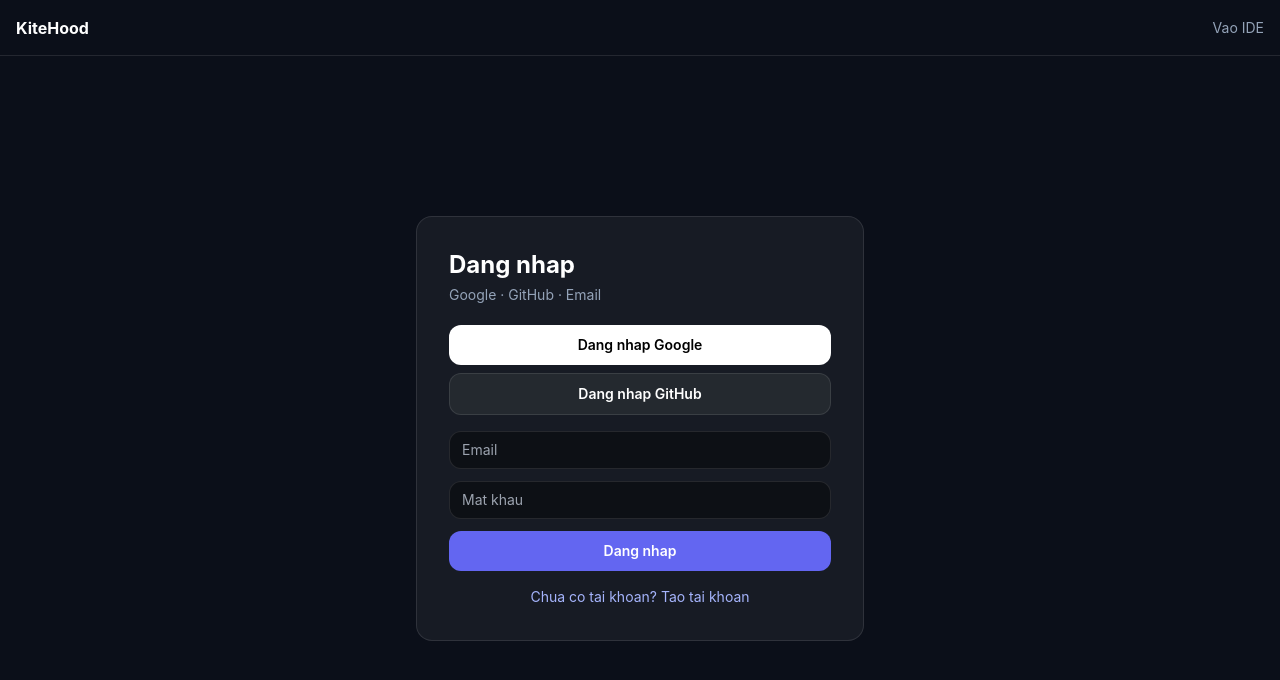
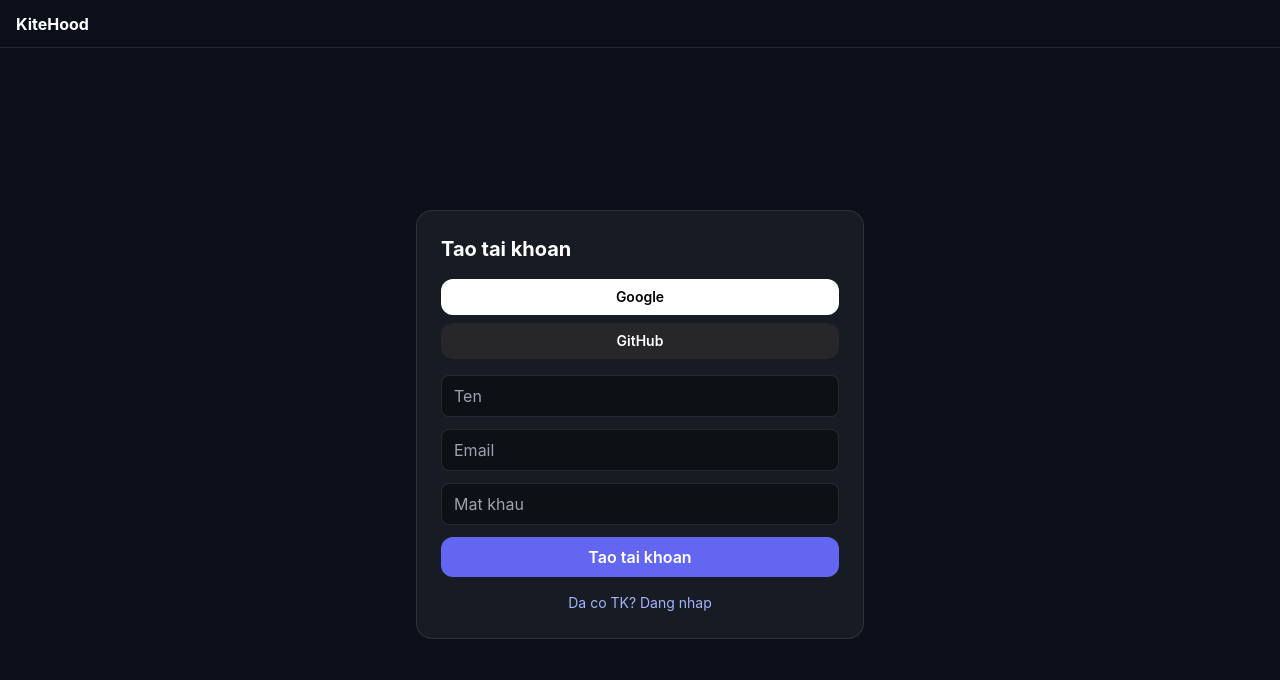
Before and after one commit to khanhgia971-spec/kitehood, a React (Vite) app in the folder apps/web/: page /login in a window 1280 px wide. Shown: the top 680 px of the page. Built offline with nearby package versions, Linux system fonts and the light colour scheme; a web font is replaced by a local one.

Commit message:
fix: create account on register/oauth, protect admin ban, force session

```diff
--- a/apps/web/src/App.tsx
+++ b/apps/web/src/App.tsx
@@ -18,13 +18,18 @@ function OAuthCatcher() {
   const navigate = useNavigate();
   const applyTokenFromUrl = useAuthStore((s) => s.applyTokenFromUrl);
   useEffect(() => {
-    if (!new URLSearchParams(window.location.search).get('token')) return;
+    const token = new URLSearchParams(location.search).get('token');
+    if (!token) return;
     let done = false;
-    const go = () => { if (!done) { done = true; navigate('/code', { replace: true }); } };
-    const t = window.setTimeout(go, 2000);
+    const go = () => {
+      if (done) return;
+      done = true;
+      navigate('/code', { replace: true });
+    };
+    const timer = setTimeout(go, 1500);
     (async () => {
       try { await applyTokenFromUrl(); } catch (e) { console.error(e); }
-      finally { clearTimeout(t); go(); }
+      finally { clearTimeout(timer); go(); }
     })();
   }, [applyTokenFromUrl, navigate]);
   return null;
@@ -36,11 +41,11 @@ export default function App() {
     document.title = 'KiteHood';
   }, []);
   const user = useAuthStore((s) => s.user);
-  const ban = useAdminModStore((s) => s.isBanned(user?.id, user?.email));
+  const ban = useAdminModStore((s) => s.isBanned?.(user?.id, user?.email));
   return (
     <>
       <OAuthCatcher />
-      {ban && <BanLockScreen ban={ban} />}
+      {ban ? <BanLockScreen ban={ban} /> : null}
       <Routes>
         <Route path="/" element={<LandingPage />} />
         <Route path="/code" element={<IDELayout />} />
--- a/apps/web/src/components/auth/LoginPage.tsx
+++ b/apps/web/src/components/auth/LoginPage.tsx
@@ -8,7 +8,7 @@ export function LoginPage() {
   const register = useAuthStore((s) => s.register);
   const applyTokenFromUrl = useAuthStore((s) => s.applyTokenFromUrl);
   const user = useAuthStore((s) => s.user);
-  const [mode, setMode] = useState<'login' | 'register'>('login');
+  const [mode, setMode] = useState<'login' | 'register'>('register');
   const [email, setEmail] = useState('');
   const [password, setPassword] = useState('');
   const [name, setName] = useState('');
@@ -16,17 +16,17 @@ export function LoginPage() {
   const [busy, setBusy] = useState(false);
 
   useEffect(() => {
-    if (user) navigate('/code', { replace: true });
+    if (user?.token || user) navigate('/code', { replace: true });
   }, [user, navigate]);
 
   useEffect(() => {
-    if (!new URLSearchParams(window.location.search).get('token')) return;
+    if (!new URLSearchParams(location.search).get('token')) return;
     (async () => {
       try {
         await applyTokenFromUrl();
         navigate('/code', { replace: true });
-      } catch (ex: any) {
-        setErr(ex?.message || 'OAuth loi');
+      } catch (e: any) {
+        setErr(e?.message || 'OAuth loi');
       }
     })();
   }, [applyTokenFromUrl, navigate]);
@@ -47,33 +47,28 @@ export function LoginPage() {
   }
 
   return (
-    <div className="min-h-screen flex flex-col bg-[#0b0f19] text-white">
-      <header className="h-14 border-b border-white/10 flex items-center px-4">
+    <div className="min-h-screen bg-[#0b0f19] text-white flex flex-col">
+      <header className="h-12 px-4 flex items-center border-b border-white/10">
         <Link to="/" className="font-bold">KiteHood</Link>
-        <Link to="/code" className="ml-auto text-sm text-slate-400">Vao IDE</Link>
       </header>
       <div className="flex-1 flex items-center justify-center p-4">
-        <div className="w-full max-w-md rounded-2xl border border-white/10 bg-white/5 p-8">
-          <h1 className="text-2xl font-bold mb-1">{mode === 'login' ? 'Dang nhap' : 'Tao tai khoan'}</h1>
-          <p className="text-sm text-slate-400 mb-5">Google · GitHub · Email</p>
-
-          <a href="/api/auth/google" className="block w-full mb-2 py-2.5 rounded-xl bg-white text-black text-center font-semibold text-sm">Dang nhap Google</a>
-          <a href="/api/auth/github" className="block w-full mb-4 py-2.5 rounded-xl bg-[#24292f] text-center font-semibold text-sm border border-white/10">Dang nhap GitHub</a>
-
-          <form onSubmit={submit}>
+        <div className="w-full max-w-md p-6 rounded-2xl border border-white/10 bg-white/5">
+          <h1 className="text-xl font-bold mb-4">{mode === 'register' ? 'Tao tai khoan' : 'Dang nhap'}</h1>
+          <a href="/api/auth/google" className="block mb-2 py-2 rounded-xl bg-white text-black text-center font-semibold text-sm">Google</a>
+          <a href="/api/auth/github" className="block mb-4 py-2 rounded-xl bg-zinc-800 text-center font-semibold text-sm">GitHub</a>
+          <form onSubmit={submit} className="space-y-3">
             {mode === 'register' && (
-              <input className="w-full mb-3 px-3 py-2 rounded-xl bg-black/40 border border-white/10 text-sm" placeholder="Ten hien thi" value={name} onChange={(e) => setName(e.target.value)} />
+              <input className="w-full px-3 py-2 rounded-lg bg-black/40 border border-white/10" placeholder="Ten" value={name} onChange={(e) => setName(e.target.value)} />
             )}
-            <input type="email" required className="w-full mb-3 px-3 py-2 rounded-xl bg-black/40 border border-white/10 text-sm" placeholder="Email" value={email} onChange={(e) => setEmail(e.target.value)} />
-            <input type="password" required className="w-full mb-3 px-3 py-2 rounded-xl bg-black/40 border border-white/10 text-sm" placeholder="Mat khau" value={password} onChange={(e) => setPassword(e.target.value)} />
-            {err && <p className="text-red-400 text-sm mb-2">{err}</p>}
-            <button type="submit" disabled={busy} className="w-full py-2.5 rounded-xl bg-indigo-500 font-semibold text-sm">
-              {busy ? '...' : mode === 'login' ? 'Dang nhap' : 'Tao tai khoan'}
+            <input type="email" required className="w-full px-3 py-2 rounded-lg bg-black/40 border border-white/10" placeholder="Email" value={email} onChange={(e) => setEmail(e.target.value)} />
+            <input type="password" required className="w-full px-3 py-2 rounded-lg bg-black/40 border border-white/10" placeholder="Mat khau" value={password} onChange={(e) => setPassword(e.target.value)} />
+            {err && <p className="text-red-400 text-sm">{err}</p>}
+            <button type="submit" disabled={busy} className="w-full py-2 rounded-xl bg-indigo-500 font-semibold">
+              {busy ? '...' : mode === 'register' ? 'Tao tai khoan' : 'Dang nhap'}
             </button>
           </form>
-
-          <button type="button" className="w-full mt-4 text-sm text-indigo-300" onClick={() => setMode(mode === 'login' ? 'register' : 'login')}>
-            {mode === 'login' ? 'Chua co tai khoan? Tao tai khoan' : 'Da co tai khoan? Dang nhap'}
+          <button type="button" className="mt-4 w-full text-sm text-indigo-300" onClick={() => setMode(mode === 'login' ? 'register' : 'login')}>
+            {mode === 'register' ? 'Da co TK? Dang nhap' : 'Chua co TK? Tao tai khoan'}
           </button>
         </div>
       </div>
--- a/apps/web/src/stores/auth.ts
+++ b/apps/web/src/stores/auth.ts
@@ -10,7 +10,7 @@ export interface AuthUser {
   [key: string]: unknown;
 }
 
-interface AuthState {
+type AuthState = {
   token: string | null;
   user: AuthUser | null;
   setAuth: (token: string, user: AuthUser) => void;
@@ -18,27 +18,26 @@ interface AuthState {
   login: (email: string, password: string) => Promise<void>;
   register: (email: string, password: string, name?: string) => Promise<void>;
   applyTokenFromUrl: () => Promise<boolean>;
-}
+};
 
 async function parseJson(res: Response) {
   const text = await res.text();
   try { return JSON.parse(text); }
-  catch {
-    throw new Error(text.trimStart().startsWith('<') ? 'API tra HTML' : text.slice(0, 100) || 'Loi');
-  }
+  catch { throw new Error(text.trimStart().startsWith('<') ? 'API HTML' : text.slice(0, 80) || 'Loi'); }
 }
 
-function userFromJwt(token: string): AuthUser {
+function fromJwt(token: string): AuthUser {
   try {
-    const p = JSON.parse(atob(token.split('.')[1].replace(/-/g, '+').replace(/_/g, '/')));
+    const b64 = token.split('.')[1].replace(/-/g, '+').replace(/_/g, '/');
+    const p = JSON.parse(atob(b64));
     return {
-      id: String(p.sub || 'oauth'),
+      id: String(p.sub || 'u'),
       username: String(p.email || p.sub || 'user'),
       email: String(p.email || ''),
       role: String(p.role || 'user'),
     };
   } catch {
-    return { id: 'oauth', username: 'user', email: '', role: 'user' };
+    return { id: 'u', username: 'user', email: '', role: 'user' };
   }
 }
 
@@ -47,7 +46,15 @@ export const useAuthStore = create<AuthState>()(
     (set) => ({
       token: null,
       user: null,
-      setAuth: (token, user) => set({ token, user }),
+      setAuth: (token, user) => {
+        set({ token, user });
+        try {
+          localStorage.setItem(
+            'kitehood-auth',
+            JSON.stringify({ state: { token, user }, version: 0 })
+          );
+        } catch {}
+      },
       logout: () => {
         set({ token: null, user: null });
         try { localStorage.removeItem('kitehood-auth'); } catch {}
@@ -66,27 +73,35 @@ export const useAuthStore = create<AuthState>()(
         const res = await fetch('/api/auth/register', {
           method: 'POST',
           headers: { 'Content-Type': 'application/json' },
-          body: JSON.stringify({ email, password, username: name }),
+          body: JSON.stringify({ email, password, username: name || email.split('@')[0] }),
         });
         const data = await parseJson(res);
         if (!res.ok) throw new Error(data.error || 'Dang ky that bai');
         set({ token: data.token, user: data.user });
       },
       applyTokenFromUrl: async () => {
-        const token = new URLSearchParams(window.location.search).get('token');
-        const err = new URLSearchParams(window.location.search).get('error');
-        if (err) throw new Error(err);
+        const q = new URLSearchParams(window.location.search);
+        if (q.get('error')) throw new Error(q.get('error') || 'OAuth error');
+        const token = q.get('token');
         if (!token) return false;
-        let user = userFromJwt(token);
+        const user = fromJwt(token);
         set({ token, user });
-        try { window.history.replaceState({}, '', '/code'); } catch {}
         try {
-          const ctrl = new AbortController();
-          setTimeout(() => ctrl.abort(), 2500);
+          localStorage.setItem(
+            'kitehood-auth',
+            JSON.stringify({ state: { token, user }, version: 0 })
+          );
+        } catch {}
+        try { history.replaceState({}, '', '/code'); } catch {}
+        // me optional 2s
+        try {
+          const ac = new AbortController();
+          const t = setTimeout(() => ac.abort(), 2000);
           const res = await fetch('/api/auth/me', {
             headers: { Authorization: 'Bearer ' + token },
-            signal: ctrl.signal,
+            signal: ac.signal,
           });
+          clearTimeout(t);
           const data = await parseJson(res);
           if (data.user) set({ token, user: data.user });
         } catch {}
```
Also changed, not shown: 1 other file (tests, documents, lock files or other folders).
